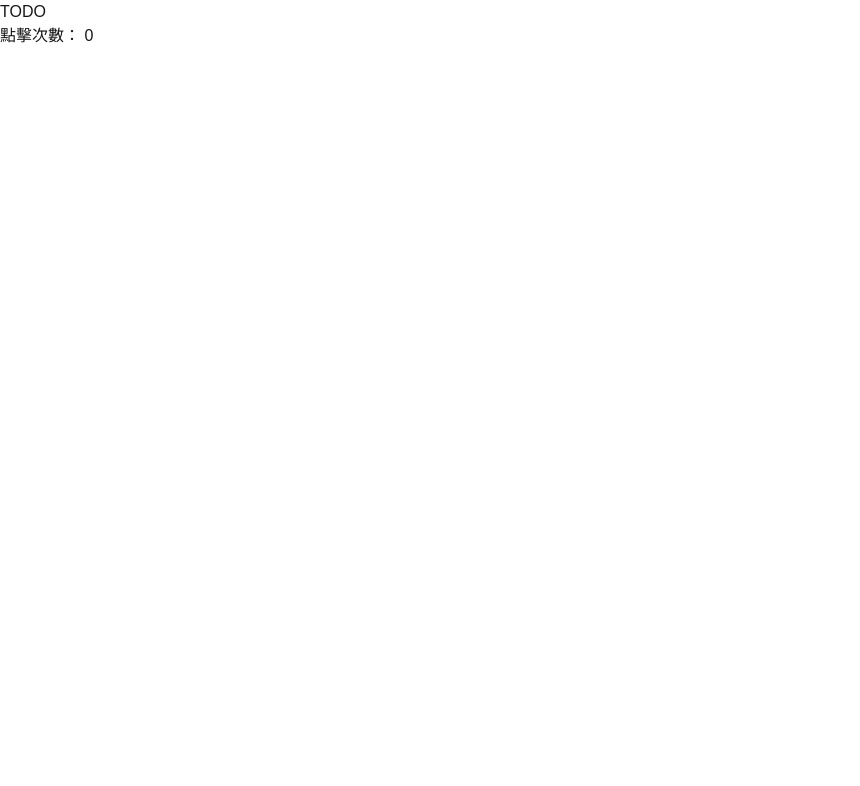
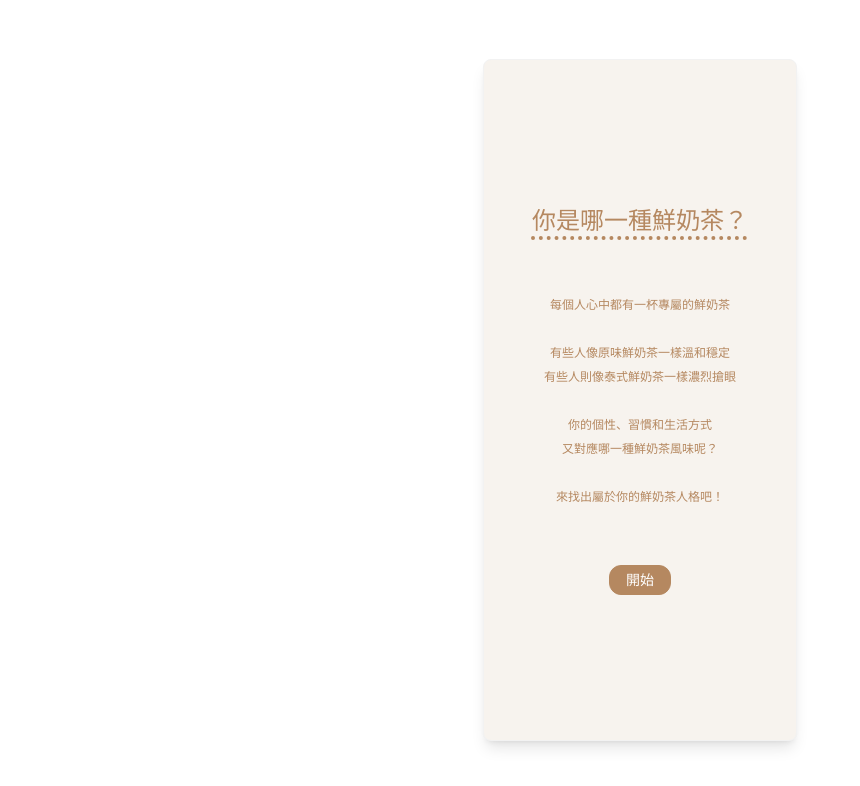
Before and after one commit to jochuany/psycological-test, a Next.js app: page / in a window 1280 px wide. Shown: the top 786 px of the page, without its empty margins (0-860 px from the left). Built offline with nearby package versions, Linux system fonts and the light colour scheme.

Commit message:
edit: statement

```diff
--- a/src/app/component/page/ResultPage.js
+++ b/src/app/component/page/ResultPage.js
@@ -45,11 +45,11 @@ export default function ResultPage() {
                         </div>
 
                         <div className="font-normal text-xs">
-                            {(resultType == 1) && (<p className="text-white leading-8">你是大家的避風港，<br />常個性溫暖、善解人意。<br />你喜歡平穩的生活節奏，<br />常也樂於照顧身邊的人，<br />常像一杯簡單純粹的麥香奶茶，<br />常不張揚卻令人安心。</p>)}
+                            {(resultType == 1) && (<p className="text-white leading-8">你是大家的避風港，<br />常個性溫暖、善解人意。<br />你喜歡平穩的生活節奏，<br />常也樂於照顧身邊的人，<br />常像一杯簡單純粹的伯爵鮮奶茶，<br />常不張揚卻令人安心。</p>)}
                             {(resultType == 2) && (<p className="text-white leading-8">你喜歡分析、講究細節，做事有條理，<br />常常是團隊中最冷靜的一個。<br />你的世界像抹茶一樣沈穩、有深度，<br />不怕慢，只求穩。</p>)}
-                            {(resultType == 3) && (<p className="text-white leading-8">你重視情感與連結，常懷念過去，<br />對朋友與記憶有著深深的眷戀。<br />像可可奶茶一樣香甜，<br />與你相處總讓人覺得溫暖又幸福。</p>)}
+                            {(resultType == 3) && (<p className="text-white leading-8">你重視情感與連結，常懷念過去，<br />對朋友與記憶有著深深的眷戀。<br />像可可鮮奶茶一樣香甜，<br />與你相處總讓人覺得溫暖又幸福。</p>)}
                             {(resultType == 4) && (<p className="text-white leading-8">你天生有份吸引力，<br />思維快速、說話有邏輯，<br />總是讓人忍不住跟著你走。<br />你就像泰奶一樣外表吸睛、口味濃烈，<br />是無法忽視的存在。</p>)}
-                            {(resultType == 5) && (<p className="text-white leading-8">你不喜歡走傳統路線，<br />追求與眾不同、充滿創意。<br />你總能在平凡中找到獨特風味，<br />像芝麻豆乳奶茶般特別又難忘，<br />是生活中的另類靈感源泉。</p>)}
+                            {(resultType == 5) && (<p className="text-white leading-8">你不喜歡走傳統路線，<br />追求與眾不同、充滿創意。<br />你總能在平凡中找到獨特風味，<br />像芝麻豆乳鮮奶茶般特別又難忘，<br />是生活中的另類靈感源泉。</p>)}
                         </div>
 
                         <div className="flex justify-end">
@@ -63,7 +63,7 @@ export default function ResultPage() {
                     <div className="px-4 py-1 transition cursor-pointer text-center text-white bg-[#b58860]
                     rounded-xl text-sm hover:bg-[#f7f3ee] hover:text-[#b58860] border-1 border-[#b58860] font-normal"
                         onClick={() => window.location.reload()}>
-                        重新測驗
+                        再測一次
                     </div>
                 </div>
             </MobileFrame>
--- a/src/app/component/page/StartPage.js
+++ b/src/app/component/page/StartPage.js
@@ -15,7 +15,8 @@ export default function StartPage({ nextStep }) {
 
                 <div className="w-full h-full flex flex-col justify-center items-center gap-14">
 
-                    <div className="w-full text-center font-normal text-[#b58860] text-2xl">你是哪一種鮮奶茶？</div>
+                    <div className="w-full text-center font-medium text-[#b58860] text-2xl
+                    underline underline-offset-8 decoration-[#b58860] decoration-dotted decoration-4">你是哪一種鮮奶茶？</div>
 
                     <div className="text-[12px] font-normal text-[#b58860] text-center leading-6">
                         每個人心中都有一杯專屬的鮮奶茶<br /><br />
--- a/src/app/croissant/page.js
+++ /dev/null
@@ -1,89 +0,0 @@
-"use client"
-
-import { useState } from "react";
-
-import StartPage from "../component/page/StartPage";
-import QuestionPage from "../component/page/QuestionPage";
-import DisplayResultPage from "../component/page/DisplayResultPage";
-import ResultPage from "../component/page/ResultPage";
-
-import { usePsyStore, useQuestionStore } from "@/app/store/store";
-
-
-
-export default function Croissant() {
-
-  const psyState = usePsyStore((state) => state);
-
-  // const [gameState, setGameState] = useState({
-  //   state: 0, //測驗階段 0:start 1:question 2:displayResult 3:result
-  //   questionState: 0,
-  //   totalQuestions: 3,
-  //   score: 0
-  // });
-
-  //上一步
-  const prevState = function () {
-    if (gameState.state <= 0) return null; // 小於零就結束這個function
-    console.log("prev")
-    // setGameState({
-    //   ...gameState, //解構 gameState
-    //   state: gameState.state - 1
-    // })
-    psyState.updateState(psyState.state - 1);
-  }
-
-  //下一步
-  const nextStep = function () {
-    if (psyState.state >= 3) return null; // 超過三就結束這個function
-
-    //答題階段判斷，超過題數按下一步後，才進到下一階段
-    if (psyState.state == 1) {
-
-      //如果還沒超過題數，題數+1
-      if (psyState.questionState < psyState.totalQuestions - 1) {
-        psyState.updateQuestionState(psyState.questionState + 1);
-        // setGameState({
-        //   ...psyState,
-        //   questionState: psyState.questionState + 1
-        // });
-
-      } else {
-        psyState.updateState(psyState.state + 1);
-
-        // setGameState({
-        //   ...psyState,
-        //   state: psyState.state + 1
-        // });
-      }
-    }
-    else {
-
-      console.log("next")
-
-      // setGameState({
-      //   ...psyState, //解構 gameState
-      //   state: psyState.state + 1,
-      // })
-
-      psyState.updateState(psyState.state + 1);
-
-    }
-  }
-
-  return (
-
-
-
-    <div className="w-screen h-screen bg-white flex  justify-center items-center">
-
-      {psyState.state == 0 && <StartPage nextStep={nextStep}></StartPage>}  {/* 前面 true 的話，回傳 && 後面 */}
-      {psyState.state == 1 && <QuestionPage nextStep={nextStep} questionIndex={psyState.questionState}></QuestionPage>}
-      {psyState.state == 2 && <DisplayResultPage nextStep={nextStep} ></DisplayResultPage>}
-      {psyState.state == 3 && <ResultPage></ResultPage>}
-
-
-
-    </div>
-  );
-}
--- a/src/app/page.js
+++ b/src/app/page.js
@@ -2,19 +2,88 @@
 
 import { useState } from "react";
 
+import StartPage from "../app/component/page/StartPage";
+import QuestionPage from "../app/component/page/QuestionPage";
+import DisplayResultPage from "../app/component/page/DisplayResultPage";
+import ResultPage from "../app/component/page/ResultPage";
 
-export default function TODO() {
+import { usePsyStore, useQuestionStore } from "@/app/store/store";
 
-  const [count, setCount] = useState(0);
 
-  const addCount = function () {
-    setCount(count + 1);
+
+export default function Croissant() {
+
+  const psyState = usePsyStore((state) => state);
+
+  // const [gameState, setGameState] = useState({
+  //   state: 0, //測驗階段 0:start 1:question 2:displayResult 3:result
+  //   questionState: 0,
+  //   totalQuestions: 3,
+  //   score: 0
+  // });
+
+  //上一步
+  const prevState = function () {
+    if (gameState.state <= 0) return null; // 小於零就結束這個function
+    console.log("prev")
+    // setGameState({
+    //   ...gameState, //解構 gameState
+    //   state: gameState.state - 1
+    // })
+    psyState.updateState(psyState.state - 1);
+  }
+
+  //下一步
+  const nextStep = function () {
+    if (psyState.state >= 3) return null; // 超過三就結束這個function
+
+    //答題階段判斷，超過題數按下一步後，才進到下一階段
+    if (psyState.state == 1) {
+
+      //如果還沒超過題數，題數+1
+      if (psyState.questionState < psyState.totalQuestions - 1) {
+        psyState.updateQuestionState(psyState.questionState + 1);
+        // setGameState({
+        //   ...psyState,
+        //   questionState: psyState.questionState + 1
+        // });
+
+      } else {
+        psyState.updateState(psyState.state + 1);
+
+        // setGameState({
+        //   ...psyState,
+        //   state: psyState.state + 1
+        // });
+      }
+    }
+    else {
+
+      console.log("next")
+
+      // setGameState({
+      //   ...psyState, //解構 gameState
+      //   state: psyState.state + 1,
+      // })
+
+      psyState.updateState(psyState.state + 1);
+
+    }
   }
 
   return (
-    <>
-      <div>TODO</div>
-      <div onClick={addCount}> 點擊次數： {count} </div>
-    </>
+
+
+
+    <div className="w-screen h-screen bg-white flex  justify-center items-center">
+
+      {psyState.state == 0 && <StartPage nextStep={nextStep}></StartPage>}  {/* 前面 true 的話，回傳 && 後面 */}
+      {psyState.state == 1 && <QuestionPage nextStep={nextStep} questionIndex={psyState.questionState}></QuestionPage>}
+      {psyState.state == 2 && <DisplayResultPage nextStep={nextStep} ></DisplayResultPage>}
+      {psyState.state == 3 && <ResultPage></ResultPage>}
+
+
+
+    </div>
   );
 }
```
Also changed, not shown: src/app/todo/page.js (deleted, +0 -9 lines).
